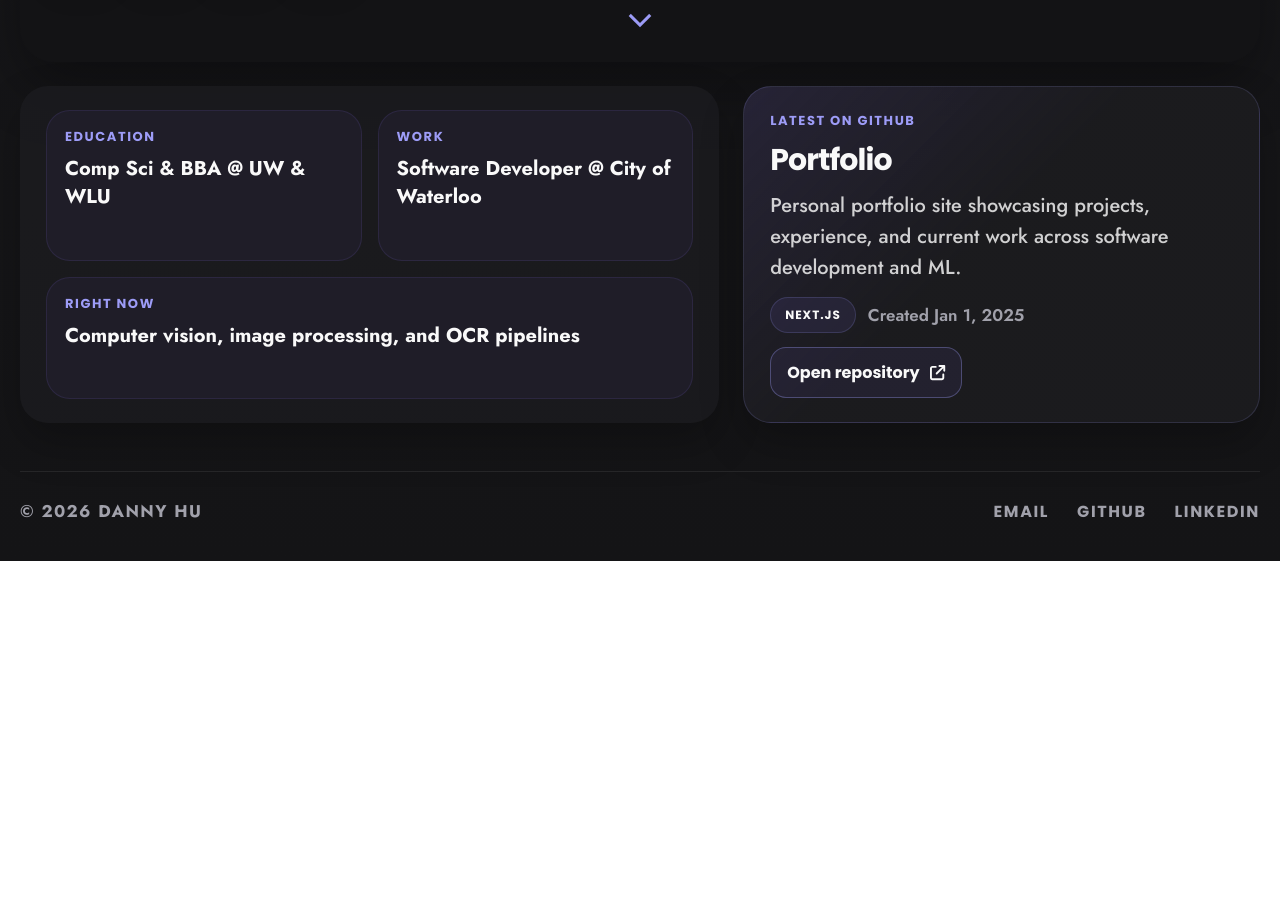
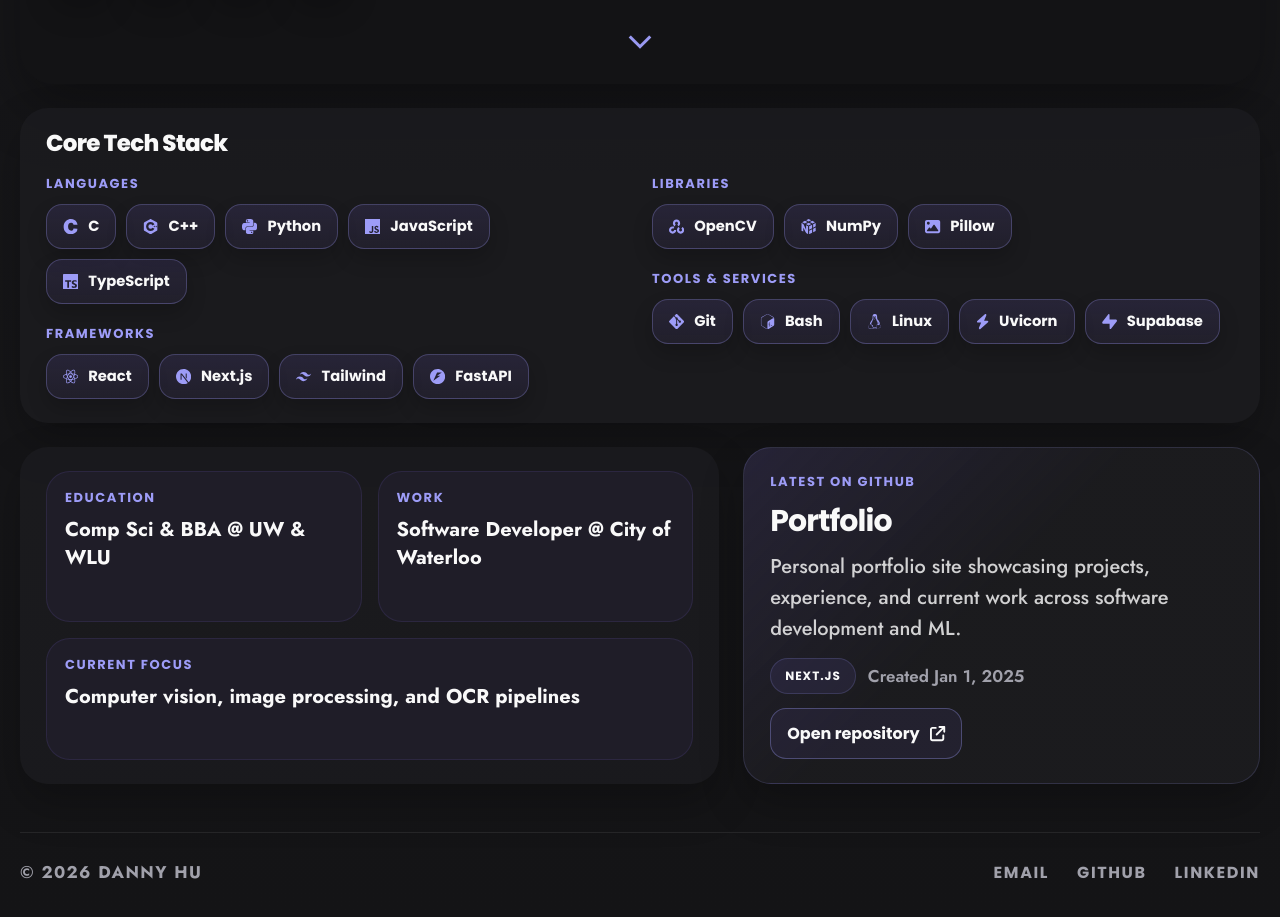
Before and after one commit to Danh295/Portfolio, a Next.js app: page / in a window 1280 px wide. Shown: the part 723-1640 px from the top of the page. Before the commit the page ends 1284 px from the top, so only its background shows below. Built offline with nearby package versions, Linux system fonts and the light colour scheme; no server answers.

Commit message:
feat: add core tech stack section to home page
Add two-column tech stack panel with Languages, Frameworks,
Libraries, and Tools & Services groups using TechTag pills.
Adjust hero height and scroll arrow to target the new section.

```diff
--- a/src/app/page.js
+++ b/src/app/page.js
@@ -1,5 +1,6 @@
 import Image from "next/image";
 import LatestGithubProject from "@/components/home/LatestGithubProject";
+import TechTag from "@/components/ui/TechTag";
 import WaveEmoji from "@/components/ui/WaveEmoji";
 import IconButton from "@/components/ui/IconButton";
 
@@ -8,7 +9,7 @@ import styles from "./page.module.css";
 const snapshotItems = [
   { label: "Education", value: "Comp Sci & BBA @ UW & WLU" },
   { label: "Work", value: "Software Developer @ City of Waterloo" },
-  { label: "Right Now", value: "Computer vision, image processing, and OCR pipelines" },
+  { label: "Current Focus", value: "Computer vision, image processing, and OCR pipelines" },
 ];
 
 export default function Home() {
@@ -32,12 +33,11 @@ export default function Home() {
                   <h2>
 
                     <span>Hi! I&apos;m </span>
-                    <span className={styles.name}>Danny</span>
-                    <span>,</span>
+                    <span className={styles.name}>Danny!</span>
                     <span>  </span>
                     <WaveEmoji />
                   </h2>
-                  <h1 className={styles.title}>Student and Software Developer</h1>
+                  <h1 className={styles.title}>Student and Developer</h1>
                 </div>
                 <h3 className={styles.descr}>Ontario, Canada</h3>
               </div>
@@ -74,7 +74,7 @@ export default function Home() {
                 />
               </div>
 
-              <a href="#home-details" className={styles.scrollCue} aria-label="Scroll to details">
+              <a href="#tech-stack" className={styles.scrollCue} aria-label="Scroll to details">
                 <span className={styles.scrollArrow} />
               </a>
             </div>
@@ -82,13 +82,60 @@ export default function Home() {
         </div>
       </header>
 
+      <article id="tech-stack" className={styles.panel}>
+        <h2 className={styles.panelTitle}>Core Tech Stack</h2>
+        <div className={styles.stackColumns}>
+          <div className={styles.stackGroups}>
+            <div className={styles.stackGroup}>
+              <span className={styles.stackLabel}>Languages</span>
+              <div className={styles.stackTags}>
+                <TechTag label="C" />
+                <TechTag label="C++" />
+                <TechTag label="Python" />
+                <TechTag label="JavaScript" />
+                <TechTag label="TypeScript" />
+              </div>
+            </div>
+            <div className={styles.stackGroup}>
+              <span className={styles.stackLabel}>Frameworks</span>
+              <div className={styles.stackTags}>
+                <TechTag label="React" />
+                <TechTag label="Next.js" />
+                <TechTag label="Tailwind" />
+                <TechTag label="FastAPI" />
+              </div>
+            </div>
+          </div>
+          <div className={styles.stackGroups}>
+            <div className={styles.stackGroup}>
+              <span className={styles.stackLabel}>Libraries</span>
+              <div className={styles.stackTags}>
+                <TechTag label="OpenCV" />
+                <TechTag label="NumPy" />
+                <TechTag label="Pillow" />
+              </div>
+            </div>
+            <div className={styles.stackGroup}>
+              <span className={styles.stackLabel}>Tools & Services</span>
+              <div className={styles.stackTags}>
+                <TechTag label="Git" />
+                <TechTag label="Bash" />
+                <TechTag label="Linux" />
+                <TechTag label="Uvicorn" />
+                <TechTag label="Supabase" />
+              </div>
+            </div>
+          </div>
+        </div>
+      </article>
+
       <div id="home-details" className={styles.detailsGrid}>
         <article className={styles.panel}>
           <div className={styles.tagList}>
             {snapshotItems.map((item) => (
               <div
                 key={item.label}
-                className={`${styles.tag} ${item.label === "Right Now" ? styles.tagWide : ""}`}
+                className={`${styles.tag} ${item.label === "Current Focus" ? styles.tagWide : ""}`}
               >
                 <span className={styles.tagLabel}>{item.label}</span>
                 <span className={styles.tagValue}>{item.value}</span>
@@ -99,6 +146,8 @@ export default function Home() {
 
         <LatestGithubProject />
       </div>
+
+
     </section>
   );
 }
--- a/src/app/page.module.css
+++ b/src/app/page.module.css
@@ -10,7 +10,7 @@
 }
 
 .hero {
-  min-height: calc(100svh - 150px);
+  min-height: calc(100svh - 128px);
   display: grid;
   grid-template-rows: auto 1fr;
   gap: 28px;
@@ -163,6 +163,45 @@
   gap: 24px;
 }
 
+.panelTitle {
+  font-family: "Poppins", sans-serif;
+  font-size: clamp(1.3rem, 1.8vw, 1.55rem);
+  font-weight: 800;
+  color: var(--foreground1);
+}
+
+.stackColumns {
+  display: grid;
+  grid-template-columns: repeat(2, minmax(0, 1fr));
+  gap: 24px;
+}
+
+.stackGroups {
+  display: grid;
+  gap: 20px;
+  align-content: start;
+}
+
+.stackGroup {
+  display: grid;
+  gap: 10px;
+}
+
+.stackLabel {
+  font-family: "Poppins", sans-serif;
+  font-size: 13px;
+  font-weight: 700;
+  letter-spacing: 0.12em;
+  text-transform: uppercase;
+  color: var(--secondary);
+}
+
+.stackTags {
+  display: flex;
+  flex-wrap: wrap;
+  gap: 10px;
+}
+
 @media (max-width: 1280px) {
   .page {
     width: calc(100% - 40px);
@@ -240,6 +279,11 @@
   .detailsGrid {
     grid-template-columns: 1fr;
     gap: 18px;
+  }
+
+  .stackColumns {
+    grid-template-columns: 1fr;
+    gap: 20px;
   }
 
   .tagList {
```
